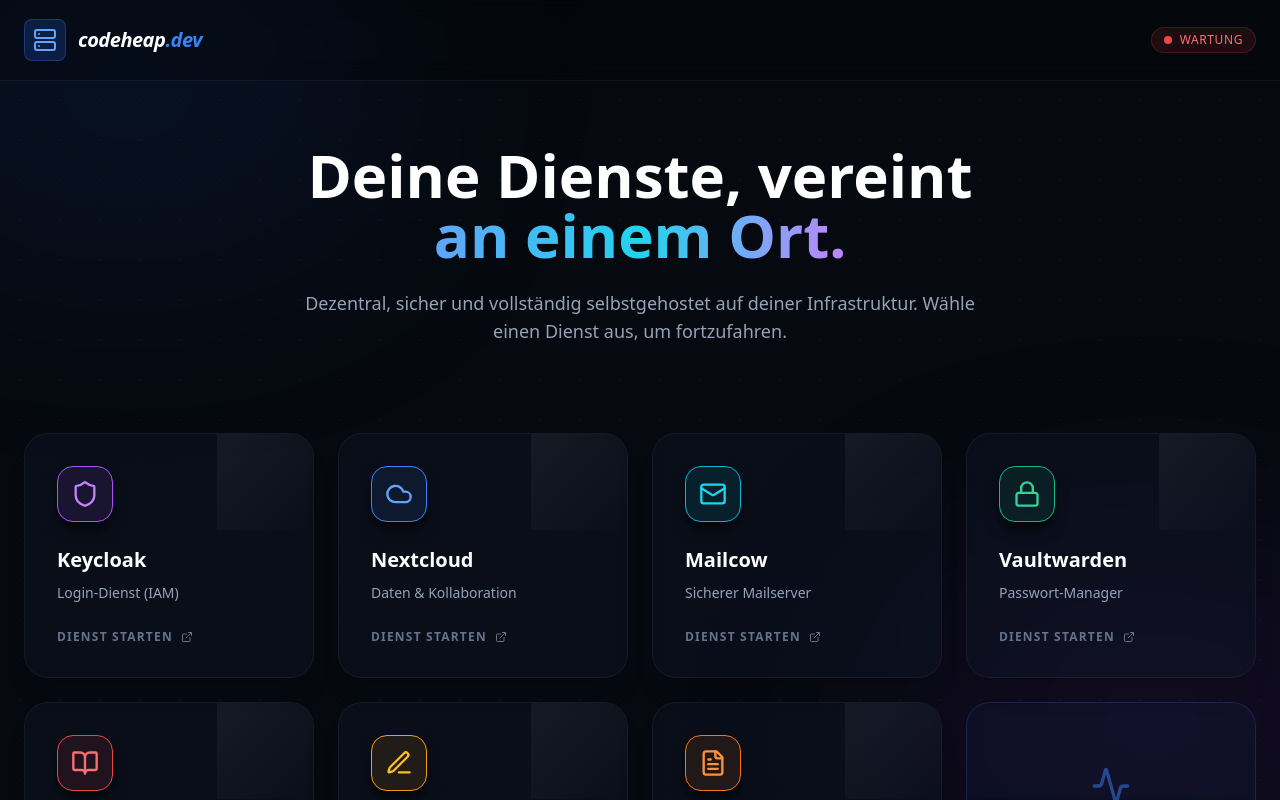
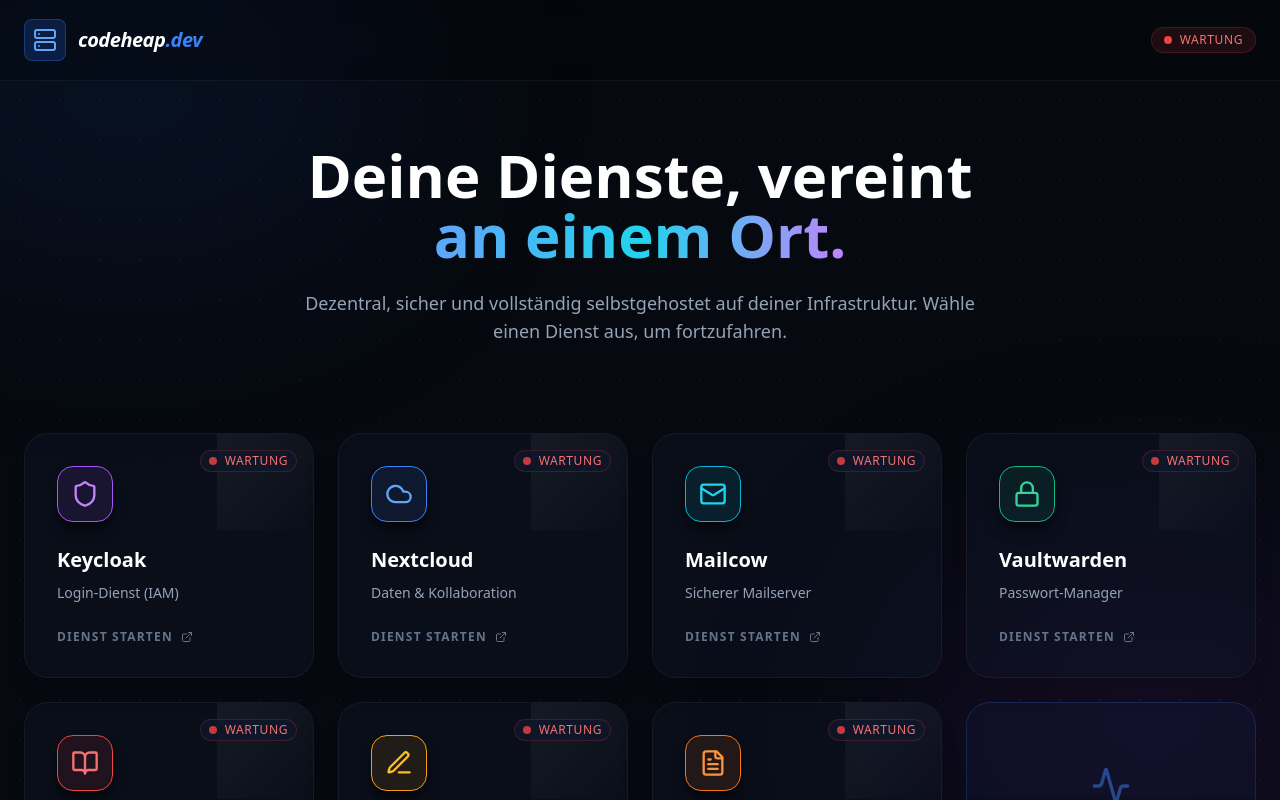
Before and after one commit to ChrAu/feed2mastodon, a React (Create React App) app in the folder src/main/webui/: page / in a window 1280 px wide. Shown: the top 800 px of the page. Built offline with nearby package versions, Linux system fonts and the light colour scheme; no server answers.

Commit message:
Status Indicator für jeden service

```diff
--- a/src/main/webui/src/components/StatusIndicator.tsx
+++ b/src/main/webui/src/components/StatusIndicator.tsx
@@ -1,11 +1,19 @@
 import React, { useState, useEffect } from 'react';
 
-const StatusIndicator = () => {
+interface StatusIndicatorProps {
+  monitorId?: string | number;
+  className?: string;
+}
+
+const StatusIndicator: React.FC<StatusIndicatorProps> = ({ monitorId, className = '' }) => {
   const [status, setStatus] = useState('loading');
 
   useEffect(() => {
+    // Wenn eine monitorId übergeben wurde, hängen wir sie an die URL an.
+    const url = monitorId ? `/api/status?id=${monitorId}` : '/api/status';
+
     // Wir nutzen den Proxy-Endpunkt, um das SVG-Badge abzurufen und CORS-Probleme zu vermeiden.
-    fetch('/api/status')
+    fetch(url)
       .then(response => {
         if (!response.ok) {
           throw new Error('Network response was not ok');
@@ -26,11 +34,11 @@
       .catch(() => {
         setStatus('offline');
       });
-  }, []);
+  }, [monitorId]);
 
   if (status === 'loading') {
     return (
-      <div className="flex items-center space-x-2 px-3 py-1 bg-gray-500/10 border border-gray-500/20 rounded-full">
+      <div className={`flex items-center space-x-2 px-3 py-1 bg-gray-500/10 border border-gray-500/20 rounded-full ${className}`}>
         <div className="w-2 h-2 bg-gray-500 rounded-full"></div>
         <span className="text-xs font-medium text-gray-400 uppercase tracking-wider">Lade Status...</span>
       </div>
@@ -39,7 +47,7 @@
 
   if (status === 'pending') {
     return (
-      <a href="https://kuma.codeheap.dev/status/codeheap" target="_blank" rel="noopener noreferrer" className="flex items-center space-x-2 px-3 py-1 bg-amber-500/10 border border-amber-500/20 rounded-full">
+      <a href="https://kuma.codeheap.dev/status/codeheap" target="_blank" rel="noopener noreferrer" className={`flex items-center space-x-2 px-3 py-1 bg-amber-500/10 border border-amber-500/20 rounded-full ${className}`}>
         <div className="w-2 h-2 bg-amber-500 rounded-full animate-pulse"></div>
         <span className="text-xs font-medium text-amber-400 uppercase tracking-wider">Status: Pending</span>
       </a>
@@ -48,7 +56,7 @@
 
   if (status === 'offline') {
     return (
-      <a href="https://kuma.codeheap.dev/status/codeheap" target="_blank" rel="noopener noreferrer" className="flex items-center space-x-2 px-3 py-1 bg-red-500/10 border border-red-500/20 rounded-full">
+      <a href="https://kuma.codeheap.dev/status/codeheap" target="_blank" rel="noopener noreferrer" className={`flex items-center space-x-2 px-3 py-1 bg-red-500/10 border border-red-500/20 rounded-full ${className}`}>
         <div className="w-2 h-2 bg-red-500 rounded-full animate-pulse"></div>
         <span className="text-xs font-medium text-red-400 uppercase tracking-wider">Wartung</span>
       </a>
@@ -56,7 +64,7 @@
   }
 
   return (
-    <a href="https://kuma.codeheap.dev/status/codeheap" target="_blank" rel="noopener noreferrer" className="flex items-center space-x-2 px-3 py-1 bg-emerald-500/10 border border-emerald-500/20 rounded-full">
+    <a href="https://kuma.codeheap.dev/status/codeheap" target="_blank" rel="noopener noreferrer" className={`flex items-center space-x-2 px-3 py-1 bg-emerald-500/10 border border-emerald-500/20 rounded-full ${className}`}>
       <div className="w-2 h-2 bg-emerald-500 rounded-full animate-pulse"></div>
       <span className="text-xs font-medium text-emerald-400 uppercase tracking-wider">Systeme Online</span>
     </a>
--- a/src/main/webui/src/data/services.ts
+++ b/src/main/webui/src/data/services.ts
@@ -8,11 +8,24 @@
   Lock
 } from 'lucide-react';
 
+export interface Service {
+  id: string;
+  name: string;
+  description: string;
+  icon: React.ElementType;
+  color: string;
+  glow: string;
+  bg: string;
+  text: string;
+  url: string;
+  monitorId?: number | string;
+}
+
 /**
  * Konfiguration der Dienste basierend auf dem Bild und der Anfrage.
  * Jede Farbe entspricht dem visuellen Stil des Dienstes im Bild.
  */
-export const SERVICES = [
+export const SERVICES: Service[] = [
   {
     id: 'keycloak',
     name: 'Keycloak',
@@ -22,7 +35,8 @@
     glow: 'group-hover:shadow-purple-500/50',
     bg: 'bg-purple-500/10',
     text: 'text-purple-400',
-    url: 'https://sso.codeheap.dev'
+    url: 'https://sso.codeheap.dev',
+    monitorId: 21 // Beispiel ID
   },
   {
     id: 'nextcloud',
@@ -33,7 +47,8 @@
     glow: 'group-hover:shadow-blue-500/50',
     bg: 'bg-blue-500/10',
     text: 'text-blue-400',
-    url: 'https://nextcloud.codeheap.dev'
+    url: 'https://nextcloud.codeheap.dev',
+    monitorId: 30
   },
   {
     id: 'mailcow',
@@ -44,7 +59,8 @@
     glow: 'group-hover:shadow-cyan-500/50',
     bg: 'bg-cyan-500/10',
     text: 'text-cyan-400',
-    url: 'https://mail.codeheap.dev'
+    url: 'https://mail.codeheap.dev',
+    monitorId: 26
   },
   {
     id: 'vaultwarden',
@@ -55,7 +71,8 @@
     glow: 'group-hover:shadow-emerald-500/50',
     bg: 'bg-emerald-500/10',
     text: 'text-emerald-400',
-    url: 'https://vaultwarden.codeheap.dev'
+    url: 'https://vaultwarden.codeheap.dev',
+    monitorId: 23
   },
   {
     id: 'audiobookshelf',
@@ -66,7 +83,8 @@
     glow: 'group-hover:shadow-red-500/50',
     bg: 'bg-red-500/10',
     text: 'text-red-400',
-    url: 'https://audiobookshelf.codeheap.dev'
+    url: 'https://audiobookshelf.codeheap.dev',
+    monitorId: 32
   },
   {
     id: 'blinko',
@@ -77,7 +95,8 @@
     glow: 'group-hover:shadow-amber-500/50',
     bg: 'bg-amber-500/10',
     text: 'text-amber-400',
-    url: 'https://blinko.codeheap.dev'
+    url: 'https://blinko.codeheap.dev',
+    monitorId: 33
   },
   {
     id: 'paperless',
@@ -88,6 +107,7 @@
     glow: 'group-hover:shadow-orange-500/50',
     bg: 'bg-orange-500/10',
     text: 'text-orange-400',
-    url: 'https://paperless.codeheap.dev'
+    url: 'https://paperless.codeheap.dev',
+    monitorId: 34
   }
 ];
--- a/src/main/webui/src/pages/Home.tsx
+++ b/src/main/webui/src/pages/Home.tsx
@@ -5,6 +5,7 @@
   Activity
 } from 'lucide-react';
 import { SERVICES } from '../data/services';
+import StatusIndicator from '../components/StatusIndicator';
 
 const Home = () => {
   const [isLoaded, setIsLoaded] = useState(false);
@@ -35,16 +36,25 @@
       <main className="relative z-10 max-w-7xl mx-auto px-6 pb-24">
         <div className="grid grid-cols-1 sm:grid-cols-2 lg:grid-cols-3 xl:grid-cols-4 gap-6">
           {SERVICES.map((service, index) => (
-            <a
+            <div
               key={service.id}
-              href={service.url}
               className={`group relative p-8 rounded-3xl bg-slate-900/40 border border-white/5 backdrop-blur-sm transition-all duration-500 hover:-translate-y-2 hover:bg-slate-800/60 shadow-xl ${service.glow} ${isLoaded ? 'translate-y-0 opacity-100' : 'translate-y-8 opacity-0'}`}
               style={{ transitionDelay: `${index * 100}ms` }}
             >
+              {/* Link Wrapper */}
+              <a href={service.url} className="absolute inset-0 z-0" aria-label={`Öffne ${service.name}`}></a>
+
               {/* Dekorative Leiterbahnen-Stil-Elemente */}
               <div className={`absolute top-0 right-0 w-24 h-24 bg-gradient-to-br from-white/5 to-transparent rounded-tr-3xl pointer-events-none`}></div>
 
-              <div className="relative z-10">
+              {/* Status Indicator (wenn monitorId vorhanden) */}
+              {service.monitorId && (
+                <div className="absolute top-4 right-4 z-20">
+                  <StatusIndicator monitorId={service.monitorId} className="!bg-slate-900/80 backdrop-blur-md !px-2 !py-0.5 text-[10px]" />
+                </div>
+              )}
+
+              <div className="relative z-10 pointer-events-none">
                 <div className={`w-14 h-14 ${service.bg} border ${service.color} rounded-2xl flex items-center justify-center mb-6 transition-transform duration-500 group-hover:scale-110 group-hover:rotate-3 shadow-lg shadow-black/50`}>
                   <service.icon className={`w-7 h-7 ${service.text}`} />
                 </div>
@@ -63,8 +73,8 @@
               </div>
 
               {/* Unterer Glow-Streifen */}
-              <div className={`absolute bottom-0 left-8 right-8 h-[2px] bg-gradient-to-r from-transparent via-current to-transparent opacity-0 group-hover:opacity-100 transition-opacity ${service.text}`}></div>
-            </a>
+              <div className={`absolute bottom-0 left-8 right-8 h-[2px] bg-gradient-to-r from-transparent via-current to-transparent opacity-0 group-hover:opacity-100 transition-opacity ${service.text} pointer-events-none`}></div>
+            </div>
           ))}
 
           {/* Status Card */}
```
Also changed, not shown: 2 other files (tests, documents, lock files or other folders).
